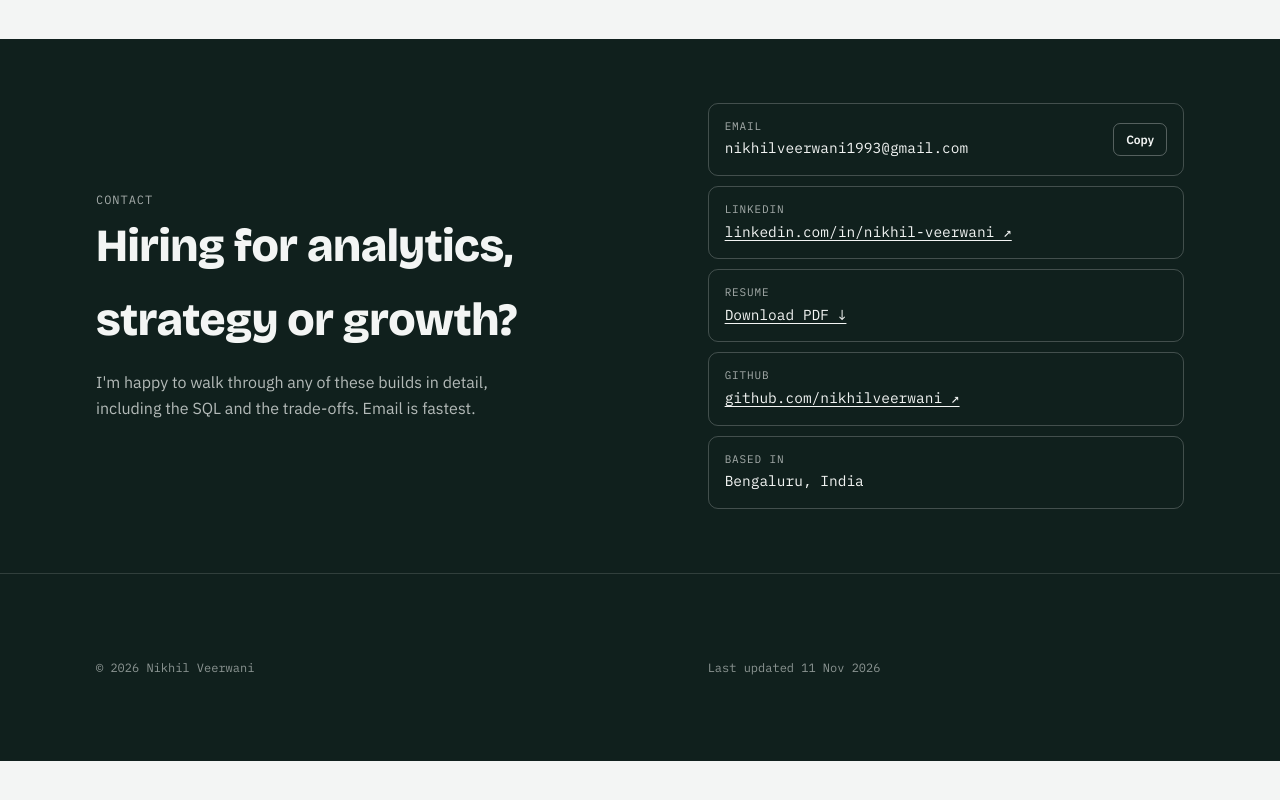
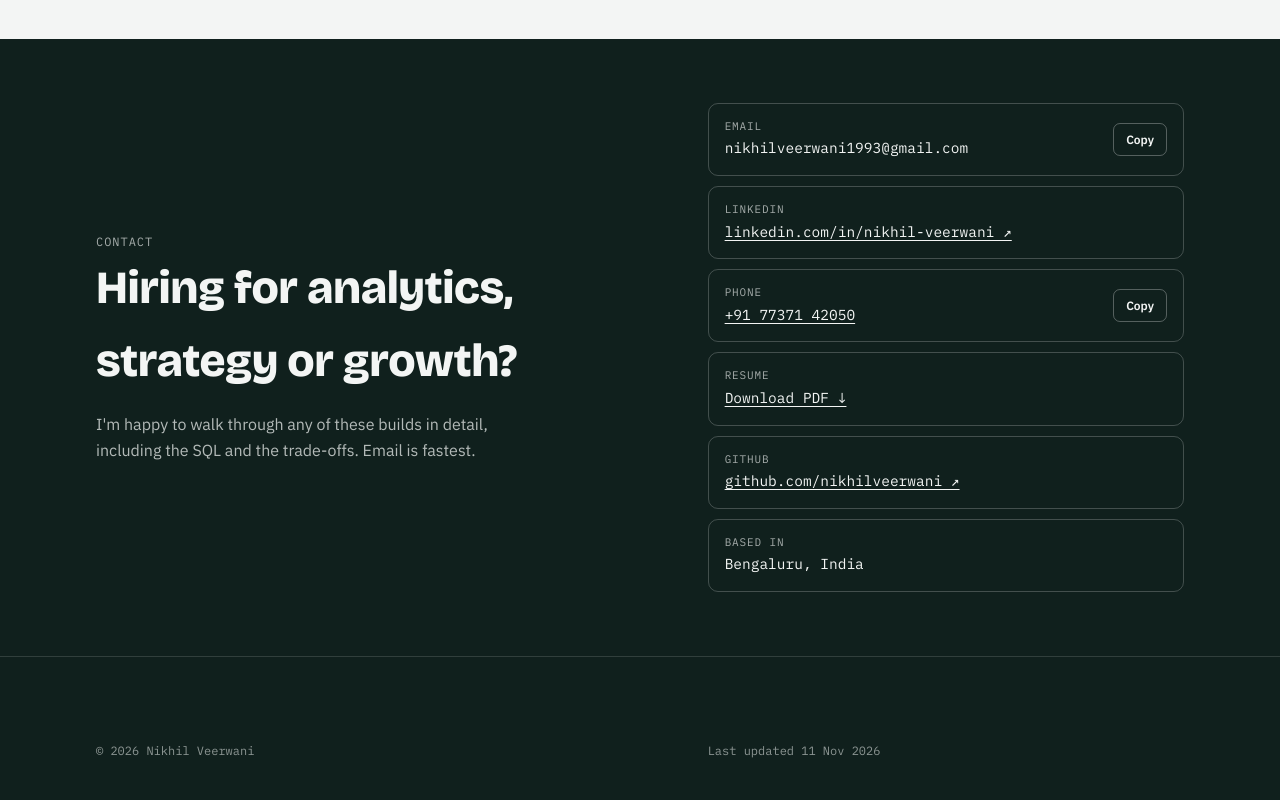
Before and after one commit to nikhilveerwani/nikhilveerwani.github.io, a plain HTML site: page index.html in a window 1280 px wide. Shown: the part 9092-9892 px from the top of the page. Before the commit the page ends 9853 px from the top, so only its background shows below. Drawn offline with nearby package versions, Linux system fonts and the light colour scheme.

Commit message:
Rewrite nikhilveerwani.github.io

```diff
--- a/index.html
+++ b/index.html
@@ -705,6 +705,10 @@ footer .wrap{display:flex;justify-content:space-between;gap:12px;flex-wrap:wrap;
         <div><small>LinkedIn</small><a class="val" href="https://www.linkedin.com/in/nikhil-veerwani" target="_blank" rel="noopener">linkedin.com/in/nikhil-veerwani ↗</a></div>
       </div>
       <div class="reach-row">
+        <div><small>Phone</small><a class="val" href="tel:+917737142050">+91 77371 42050</a></div>
+        <button class="copy" type="button" data-copy="+917737142050">Copy</button>
+      </div>
+      <div class="reach-row">
         <div><small>Resume</small><a class="val" href="Nikhil_Veerwani_Resume.pdf" download>Download PDF ↓</a></div>
       </div>
       <div class="reach-row">
```
Also changed, not shown: 1 other file.
